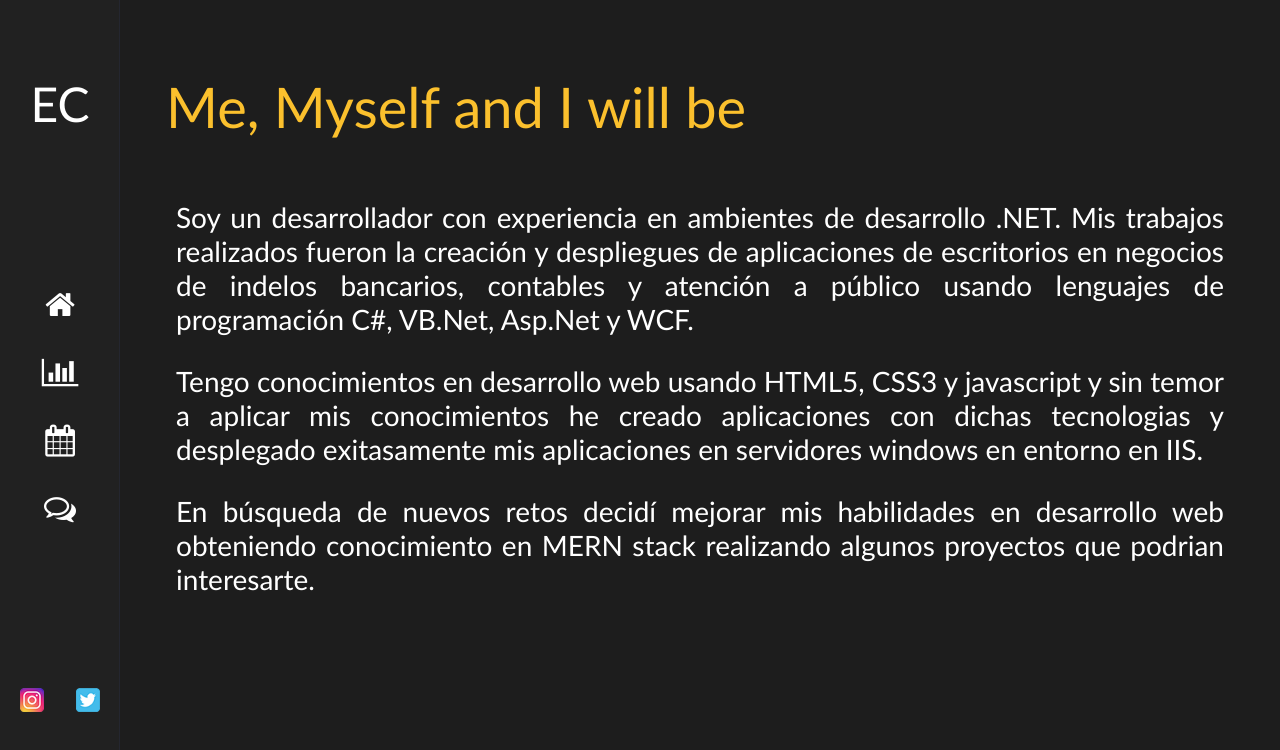
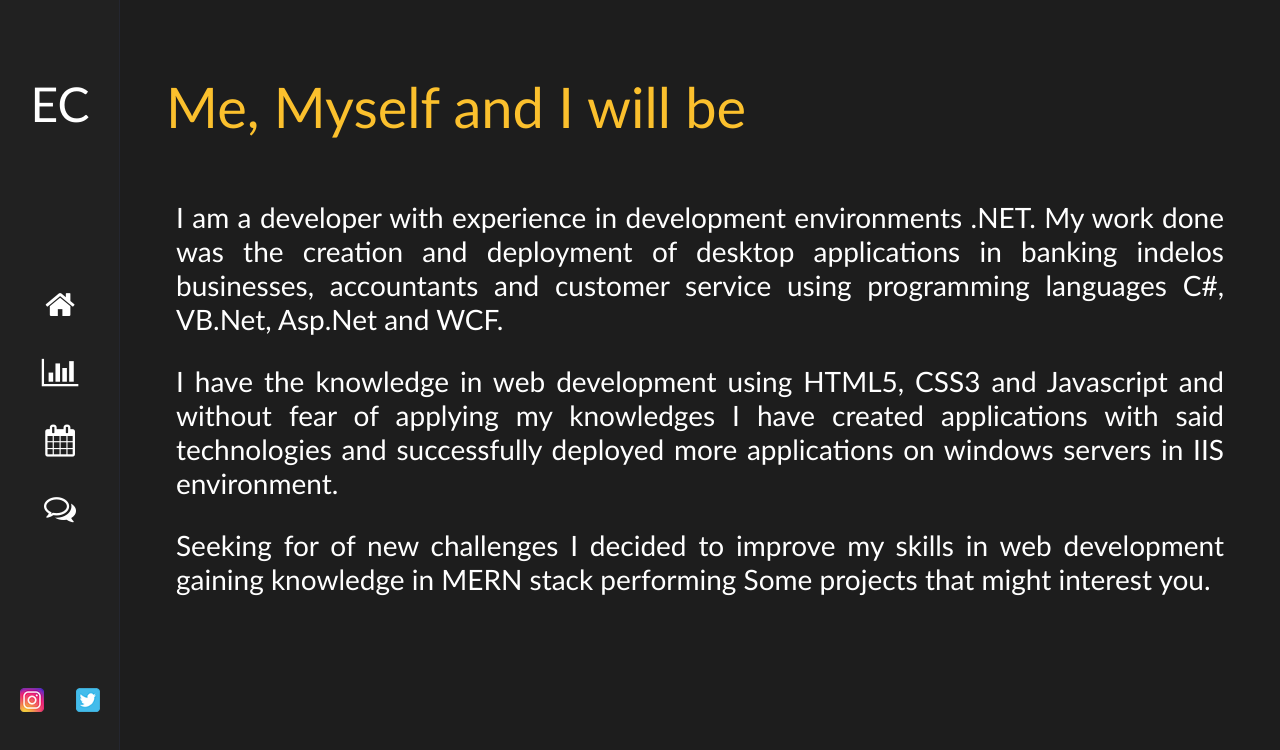
Before and after one commit to EdwinCruz13/Ucamp-Portfolio, a React (Create React App) app: page / in a window 1280 px wide. Shown: the top 750 px of the page. Built offline with nearby package versions, Linux system fonts and the light colour scheme.

Commit message:
adding some changes

```diff
--- a/src/pages/Home/Home.jsx
+++ b/src/pages/Home/Home.jsx
@@ -14,38 +14,32 @@ export const Home = () => {
           <div className="header">
             <h2 className="blast-root">Me, Myself and I will be</h2>
             <p className="blast-description">
-              Soy un desarrollador con experiencia en ambientes de desarrollo
-              .NET. Mis trabajos realizados fueron la creación y despliegues de
-              aplicaciones de escritorios en negocios de indelos bancarios,
-              contables y atención a público usando lenguajes de programación
-              C#, VB.Net, Asp.Net y WCF.
+              I am a developer with experience in development environments .NET.
+              My work done was the creation and deployment of desktop
+              applications in banking indelos businesses, accountants and
+              customer service using programming languages C#, VB.Net, Asp.Net
+              and WCF.
             </p>
 
             <p className="blast-description">
-              Tengo conocimientos en desarrollo web usando HTML5, CSS3 y
-              javascript y sin temor a aplicar mis conocimientos he creado
-              aplicaciones con dichas tecnologias y desplegado exitasamente mis
-              aplicaciones en servidores windows en entorno en IIS.
+              I have the knowledge in web development using HTML5, CSS3 and
+              Javascript and without fear of applying my knowledges I have
+              created applications with said technologies and successfully
+              deployed more applications on windows servers in IIS environment.
             </p>
             <p className="blast-description">
-              En búsqueda de nuevos retos decidí mejorar mis habilidades en
-              desarrollo web obteniendo conocimiento en MERN stack realizando
-              algunos proyectos que podrian interesarte.
+              Seeking for of new challenges I decided to improve my skills in web
+              development gaining knowledge in MERN stack performing Some
+              projects that might interest you.
             </p>
           </div>
 
           <div className="pics">
-            <section>
+            <section></section>
 
-            </section>
+            <section></section>
 
-            <section>
-
-            </section>
-
-            <section>
-
-            </section>
+            <section></section>
           </div>
         </div>
       </section>
--- a/src/pages/Works/Works.jsx
+++ b/src/pages/Works/Works.jsx
@@ -13,8 +13,6 @@ export const Works = () => {
             <h2 className="blast-root">My Jobs</h2>
           </div>
 
-
-
           <div className="pics myjobs">
             <article className="card" style={{ width: "18rem" }}>
               <img
@@ -25,10 +23,13 @@ export const Works = () => {
               <div className="card-body">
                 <h2 className="card-title">A landing Page</h2>
                 <p className="card-text">
-                  Productos hidropónicos de alta calidad y soporte técnico
-                  superior para ayudar a los productores a tener éxito.
+                  High-quality hydroponic products and technical support
+                  superior to help growers succeed.
                 </p>
-                <a href="https://edwincruz13.github.io/Ucamp-LandingPage/" className="card-link">
+                <a
+                  href="https://edwincruz13.github.io/Ucamp-LandingPage/"
+                  className="card-link"
+                >
                   Go to site
                 </a>
               </div>
@@ -43,11 +44,14 @@ export const Works = () => {
               <div className="card-body">
                 <h2 className="card-title">A Dashboard</h2>
                 <p className="card-text">
-                  Visualiza el rendimiento de monedas mas populares en el
-                  mercado forex. El dashboard te ayudará a comprender el
-                  comportamiento y tomar la mejore decisión.
+                  View the performance of the most popular coins in the forex
+                  market. The dashboard will help you understand the behavior
+                  and make the best decision.
                 </p>
-                <a href="https://edwincruz13.github.io/Ucamp-Dashboard/" className="card-link">
+                <a
+                  href="https://edwincruz13.github.io/Ucamp-Dashboard/"
+                  className="card-link"
+                >
                   Go to site
                 </a>
               </div>
@@ -62,11 +66,14 @@ export const Works = () => {
               <div className="card-body">
                 <h2 className="card-title">A Restaurant app</h2>
                 <p className="card-text">
-                  En este sistema de restaurante permitirá la orden y compra de
-                  platillos online ademas de obtener dichos pedidos y envío del
-                  mismo, ideal para mipyme y pequeños comerciantes.
+                  In this restaurant system it will allow the order and purchase
+                  of dishes online in addition to obtaining said orders and
+                  shipping the same, ideal for MSMEs and small merchants.
                 </p>
-                <a href="https://restaurant-website-0y6g.onrender.com/Home" className="card-link">
+                <a
+                  href="https://restaurant-website-0y6g.onrender.com/Home"
+                  className="card-link"
+                >
                   Go to site
                 </a>
               </div>
@@ -81,19 +88,20 @@ export const Works = () => {
               <div className="card-body">
                 <h2 className="card-title">Ecommerce App</h2>
                 <p className="card-text">
-                  El comercio electrónico se refiere a la compra y venta de
-                  productos o servicios a través de Internet. Esto incluye todo,
-                  desde mercados en línea hasta tiendas en línea operadas por
-                  empresas individuales.
+                  E-commerce refers to the buying and selling of products or
+                  services over the Internet. This includes everything, from
+                  online marketplaces to online stores operated by individual
+                  companies.
                 </p>
-                <a href="https://ucamp-ecommerce-client.onrender.com/" className="card-link">
+                <a
+                  href="https://ucamp-ecommerce-client.onrender.com/"
+                  className="card-link"
+                >
                   Go to site
                 </a>
               </div>
             </article>
-          </div>
 
-          <div className="pics myjobs">
             <article className="card" style={{ width: "18rem" }}>
               <img
                 className="card-img-top"
@@ -101,13 +109,16 @@ export const Works = () => {
                 alt="Eccommerce"
               />
               <div className="card-body">
-                <h2 className="card-title">Gestor de turno</h2>
+                <h2 className="card-title">Track manager app</h2>
                 <p className="card-text">
-                  Plataforma que permite ordenar el proceso de atención al
-                  cliente de manera presencial, midiendo el rendimiento y
-                  agilizar el proceso de trámite.
+                  Platform that allows ordering the customer service process
+                  client in person, measuring performance and expedite the
+                  processing process.
                 </p>
-                <a href="https://github.com/EdwinCruz13/SIGT" className="card-link">
+                <a
+                  href="https://github.com/EdwinCruz13/SIGT"
+                  className="card-link"
+                >
                   Go to site
                 </a>
               </div>
@@ -122,7 +133,8 @@ export const Works = () => {
               <div className="card-body">
                 <h2 className="card-title">Manageable Website</h2>
                 <p className="card-text">
-                  Sitio web de una compañia de préstamos, permite visualizar estados de cuentas y recibos de sus clientes.
+                  A website that allow to visualize loan applications made by
+                  company's client.
                 </p>
                 <a href="https://www.issdhu.gob.ni/" className="card-link">
                   Go to site
```
